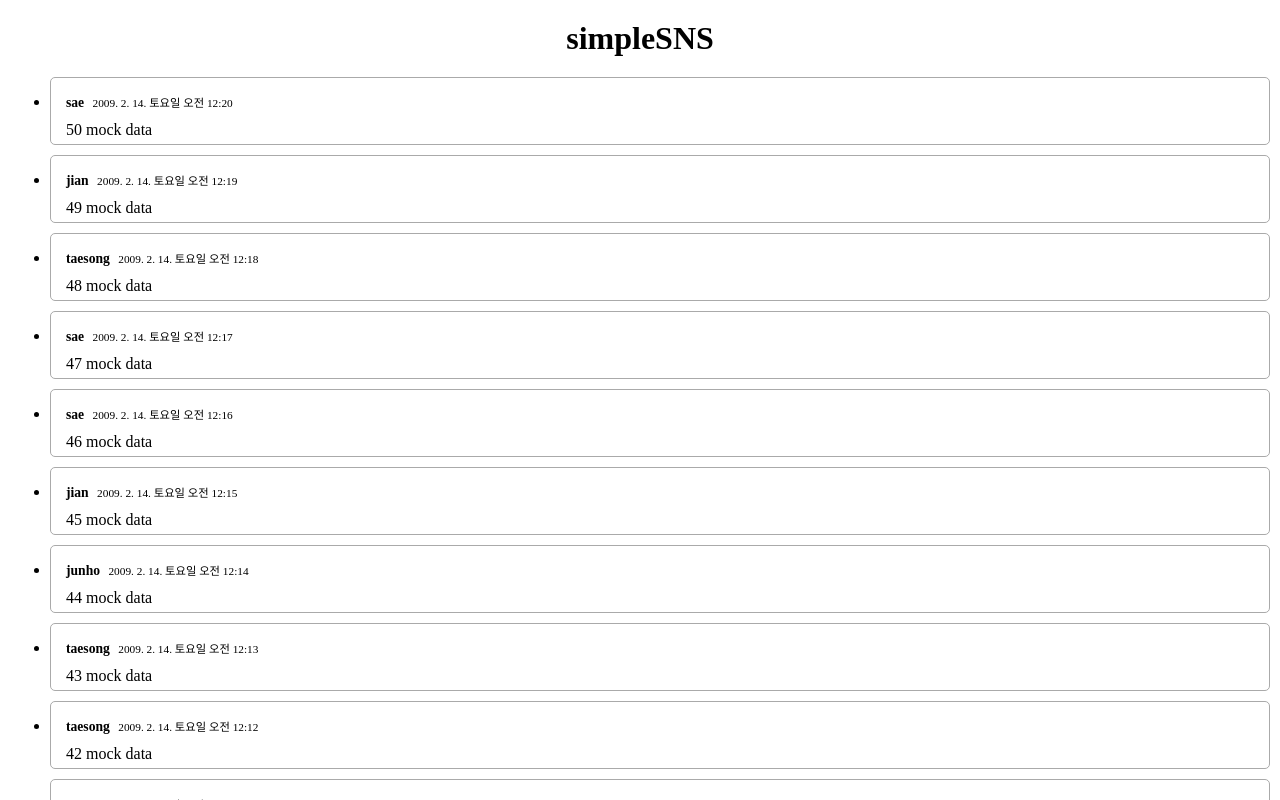
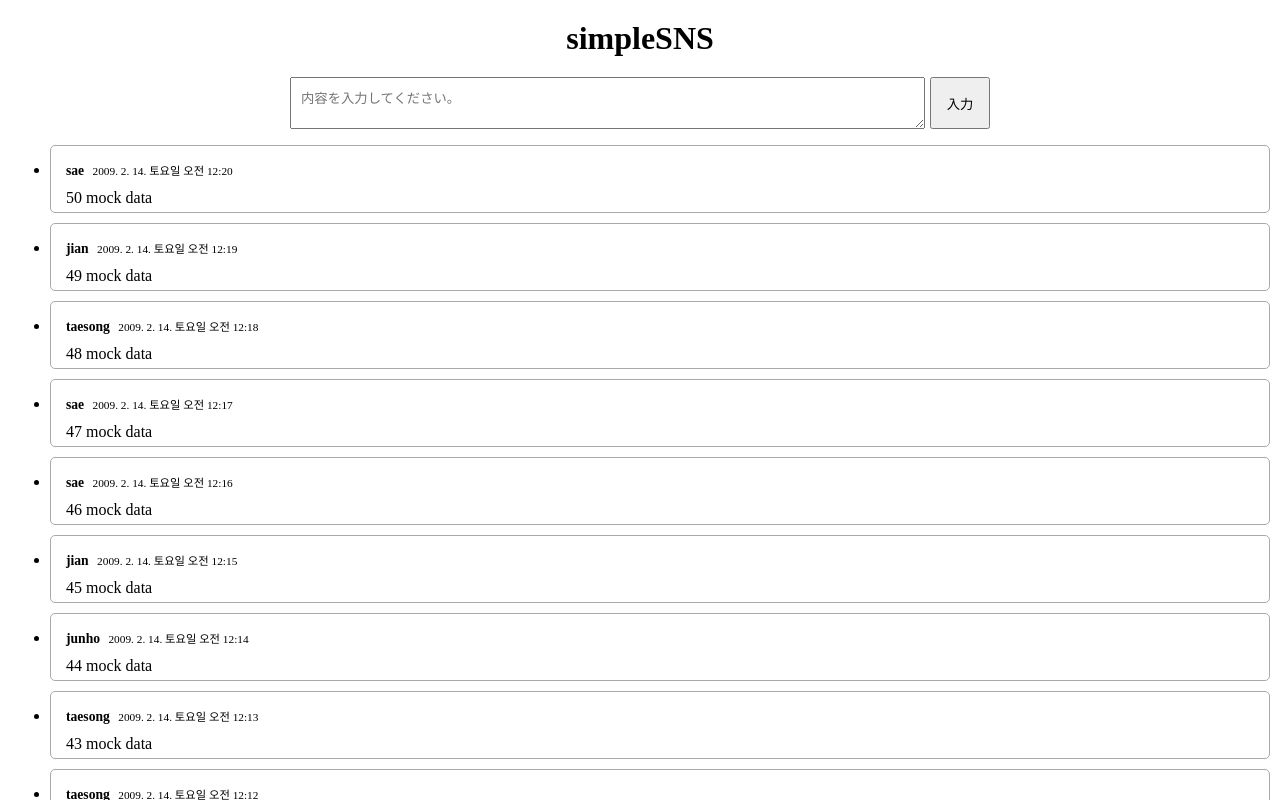
Before and after one commit to Jian211/simpleSNS, a Next.js app in the folder client/: page / in a window 1280 px wide. Shown: the top 800 px of the page. Built offline with nearby package versions, Linux system fonts and the light colour scheme.

Commit message:
create submit input component in list

```diff
--- /dev/null
+++ b/client/components/MsgInput.js
@@ -0,0 +1,27 @@
+import React, { useRef } from 'react'
+
+const MsgInput = ({mutate}) => {
+
+    const textRef = useRef(null);
+
+    const onSubmit = e => {
+        e.preventDefault();
+        e.stopPropagation();
+
+        const text = textRef.current.value
+        textRef.current.value = ''
+        mutate(text)
+    }
+
+  return (
+    <form onSubmit={onSubmit} className="messages__input">
+        <textarea
+            ref={textRef}
+            placeholder="内容を入力してください。"
+        />
+        <button type='submit'>入力</button>
+    </form>
+  )
+}
+
+export default MsgInput
--- a/client/components/MsgList.js
+++ b/client/components/MsgList.js
@@ -1,9 +1,11 @@
+import { useState } from "react";
+import MsgInput from "./MsgInput";
 import MsgItem from "./MsgItem"
 
 const UserIds = ["jian","sae","taesong","junho"];
 const getRandomUserId = () => UserIds[Math.round(Math.random() * 3)]
 
-const msgs = Array(50)
+const defaultMsgs = Array(50)
     .fill(0)
     .map((_,i) => ({
         id: 1 + i,
@@ -14,13 +16,30 @@
     .reverse()
 
 const MsgList = () => {
+    const [msgs, setMsgs] = useState(defaultMsgs);
 
+    const onCreate = (text) => {
+
+        const newMsg = {
+            id: msgs.length + 1,
+            userId : getRandomUserId(),
+            timestamp: Date.now(),
+            text: `${msgs.length + 1} ${text}`
+        }
+        setMsgs( currMsgs => [newMsg, ...currMsgs])
+        console.log(msgs)
+    }
     return (
-    <ul>
-        {msgs.map( msg => (
-            <MsgItem key={msg.id} {...msg} />
-        ))}
-    </ul>
+    <>
+        <MsgInput
+            mutate={onCreate}
+        />
+        <ul>
+            {msgs.map( msg => (
+                <MsgItem key={msg.id} {...msg} />
+                ))}
+        </ul>
+    </>
   )
 }
 
```
